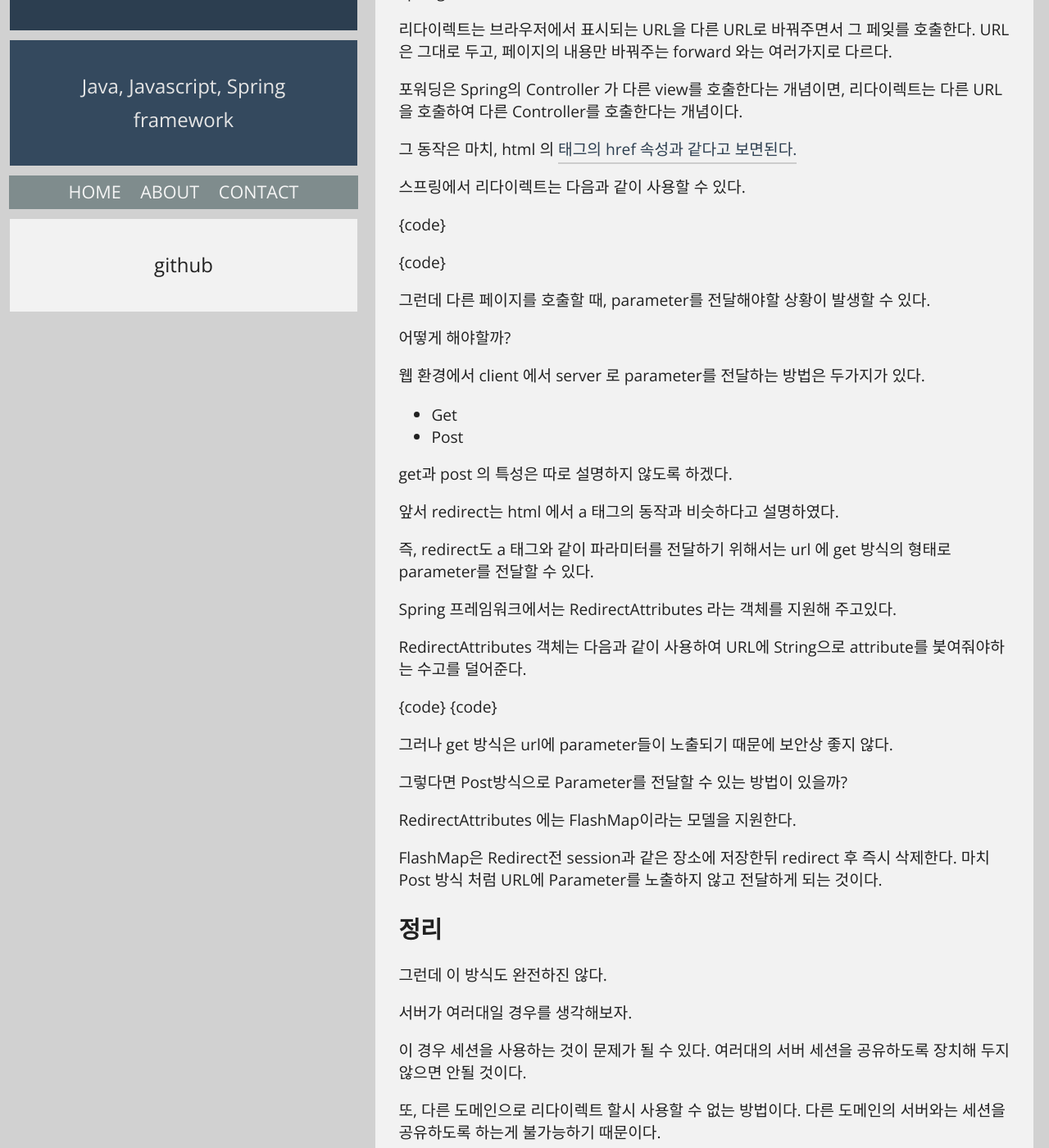
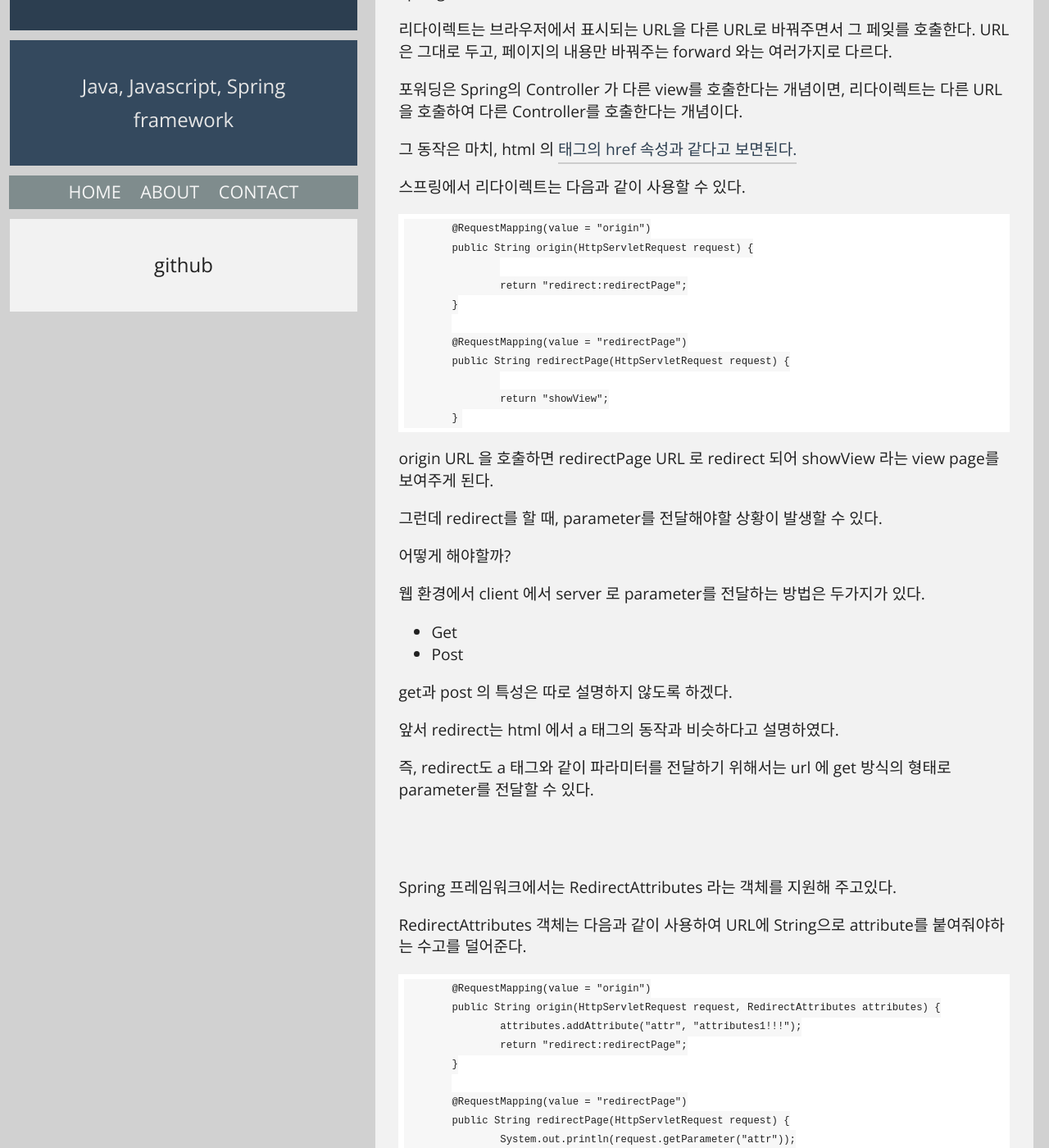
Before and after one commit to kdsr2z0/kdsr2z0.github.io, a Jekyll site: the page built from _posts/2015-03-08-RedirectAttribute.md, in a window 1280 px wide and 1400 px high, scrolled down 292 px. Shown: the whole window at 82% size. Built offline with Jekyll 4.4.1, drawn with Linux system fonts in a browser that asks for light colours; Markdown is read by kramdown in place of the engine named in the settings; comment, search, counter and statistics services are not loaded; some of the changed text lies outside the part shown.

Commit message:
포스트 수정

```diff
--- a/_posts/2015-03-08-RedirectAttribute.md
+++ b/_posts/2015-03-08-RedirectAttribute.md
@@ -20,11 +20,23 @@ URL은 그대로 두고, 페이지의 내용만 바꿔주는 forward 와는 여
 
 스프링에서 리다이렉트는 다음과 같이 사용할 수 있다.
 
-{code}
 
-{code}
+		@RequestMapping(value = "origin")
+		public String origin(HttpServletRequest request) {
 
-그런데 다른 페이지를 호출할 때, parameter를 전달해야할 상황이 발생할 수 있다.
+			return "redirect:redirectPage";
+		}
+
+		@RequestMapping(value = "redirectPage")
+		public String redirectPage(HttpServletRequest request) {
+
+			return "showView";
+		}
+
+
+origin URL 을 호출하면 redirectPage URL 로 redirect 되어 showView 라는 view page를 보여주게 된다.
+
+그런데 redirect를 할 때, parameter를 전달해야할 상황이 발생할 수 있다.
 
 어떻게 해야할까?
 
@@ -40,18 +52,41 @@ get과 post 의 특성은 따로 설명하지 않도록 하겠다.
 
 즉, redirect도 a 태그와 같이 파라미터를 전달하기 위해서는 url 에 get 방식의 형태로 parameter를 전달할 수 있다.
 
+<br><br>
+
 Spring 프레임워크에서는 RedirectAttributes 라는 객체를 지원해 주고있다.
 
-RedirectAttributes 객체는 다음과 같이 사용하여 URL에 String으로 attribute를 붗여줘야하는 수고를 덜어준다.
+RedirectAttributes 객체는 다음과 같이 사용하여 URL에 String으로 attribute를 붙여줘야하는 수고를 덜어준다.
 
-{code}
-{code}
+
+		@RequestMapping(value = "origin")
+		public String origin(HttpServletRequest request, RedirectAttributes attributes) {
+			attributes.addAttribute("attr", "attributes1!!!");
+			return "redirect:redirectPage";
+		}
+
+		@RequestMapping(value = "redirectPage")
+		public String redirectPage(HttpServletRequest request) {
+			System.out.println(request.getParameter("attr"));
+			return "showView";
+		}
+
+
+특수 기호나 한글의 encoding 도 자동으로 해 주기 때문에 매우 사용하면 매우 편리함을 느낄 수 있을 것이다.
 
 그러나 get 방식은 url에 parameter들이 노출되기 때문에 보안상 좋지 않다.
 
 그렇다면 Post방식으로 Parameter를 전달할 수 있는 방법이 있을까?
 
 RedirectAttributes 에는 FlashMap이라는 모델을 지원한다.
+
+
+		@RequestMapping(value = "origin")
+		public String origin(HttpServletRequest request, RedirectAttributes attributes) {
+			attributes.addFlashAttribute("attr", "attributes1!!!");
+			return "redirect:redirectPage";
+		}
+
 
 FlashMap은 Redirect전 session과 같은 장소에 저장한뒤 redirect 후 즉시 삭제한다. 마치 Post 방식 처럼 URL에 Parameter를 노출하지 않고 전달하게 되는 것이다.
 
```
Also changed, not shown: img/redirectAttributes1.JPG (added).
